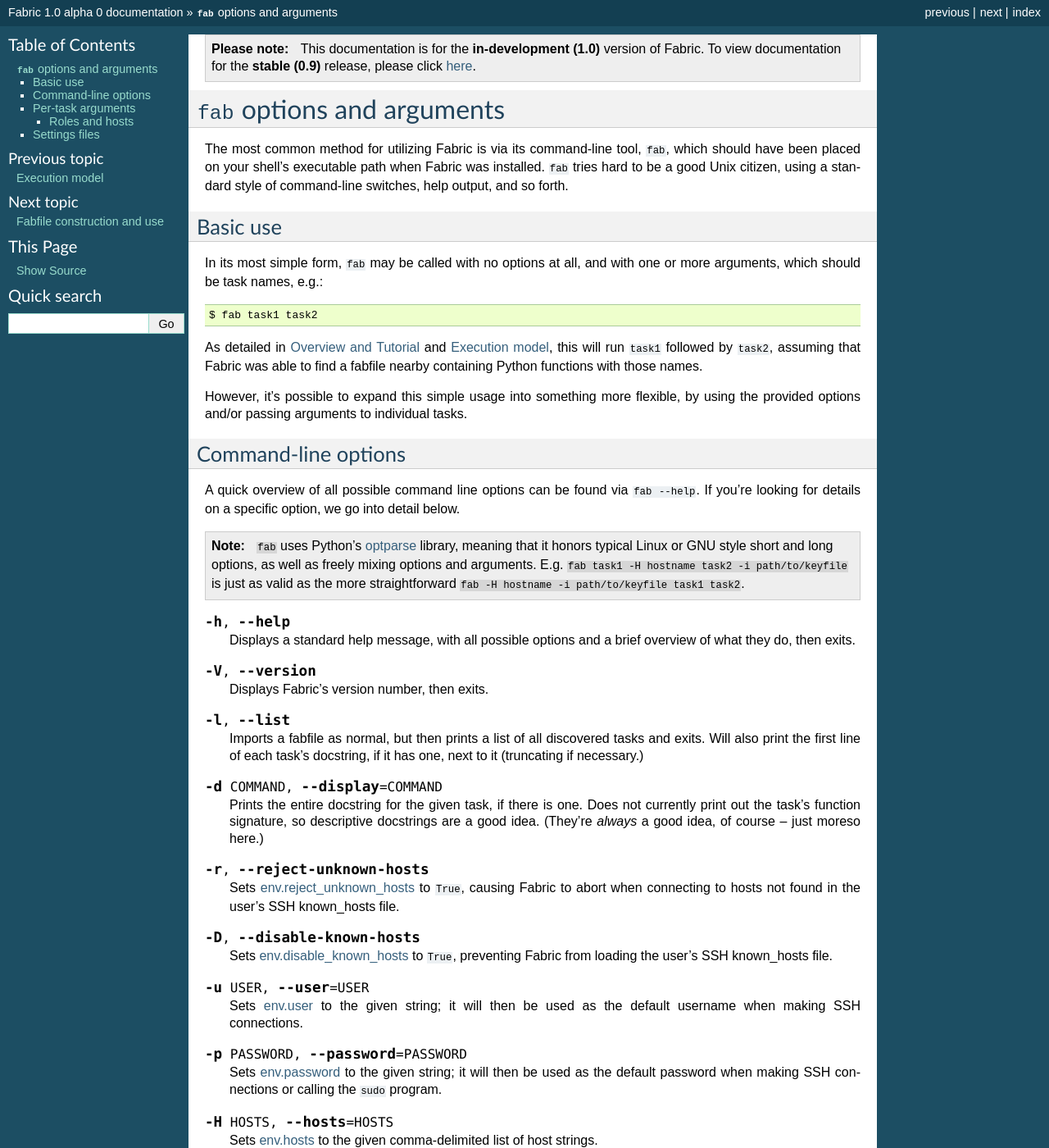
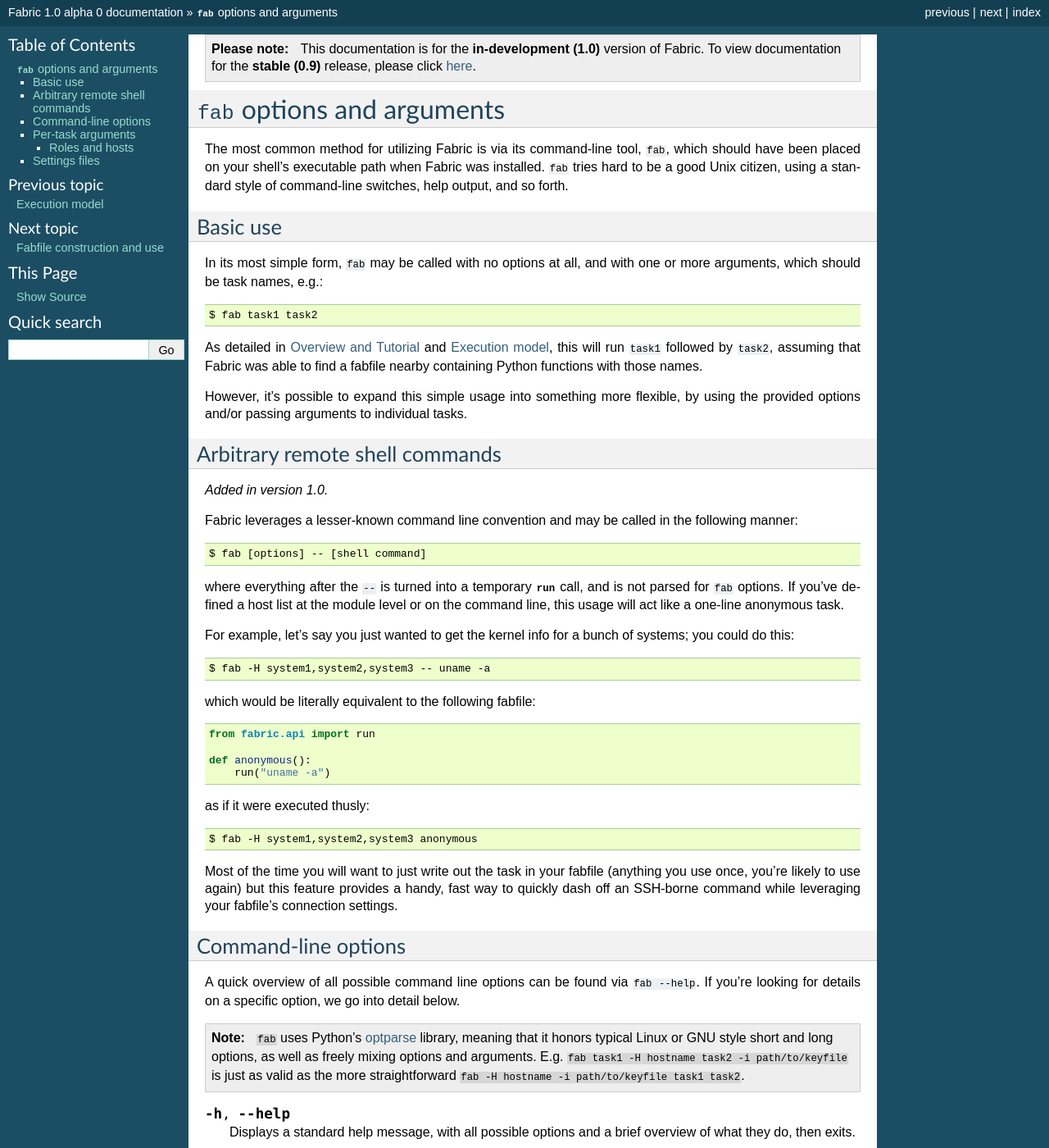
Before and after one commit to fabric/fabric, a Sphinx documentation site: the page built from docs/usage/fab.rst, in a window 1280 px wide and 1400 px high. Shown: the whole window at 82% size. Built offline with Sphinx 7.4.7, drawn with Linux system fonts in a browser that asks for light colours.

Commit message:
Re #94, add changelog/docs for commit:8bd1501.

```diff
--- a/docs/changes/1.0.rst
+++ b/docs/changes/1.0.rst
@@ -31,4 +31,6 @@
   :ref:`fabfile-discovery`.
 * Disabled some DeprecationWarnings thrown by Paramiko when that library is
   imported into Fabric under Python 2.6.
+* Added support for arbitrary command-line-driven anonymous tasks via ``fab
+  [options] -- [shell command]``. See :ref:`arbitrary-commands`.
 * Various and sundry minor bugfixes and code enhancements.
--- a/docs/usage/fab.rst
+++ b/docs/usage/fab.rst
@@ -23,6 +23,45 @@
 However, it's possible to expand this simple usage into something more
 flexible, by using the provided options and/or passing arguments to individual
 tasks.
+
+
+.. _arbitrary-commands:
+
+Arbitrary remote shell commands
+===============================
+
+.. versionadded:: 1.0
+
+Fabric leverages a lesser-known command line convention and may be called in
+the following manner::
+
+    $ fab [options] -- [shell command]
+
+where everything after the ``--`` is turned into a temporary
+`~fabric.operations.run` call, and is not parsed for ``fab`` options. If you've
+defined a host list at the module level or on the command line, this usage will
+act like a one-line anonymous task.
+
+For example, let's say you just wanted to get the kernel info for a bunch of
+systems; you could do this::
+
+    $ fab -H system1,system2,system3 -- uname -a
+
+which would be literally equivalent to the following fabfile::
+
+    from fabric.api import run
+
+    def anonymous():
+        run("uname -a")
+
+as if it were executed thusly::
+
+    $ fab -H system1,system2,system3 anonymous
+
+Most of the time you will want to just write out the task in your fabfile
+(anything you use once, you're likely to use again) but this feature provides a
+handy, fast way to quickly dash off an SSH-borne command while leveraging your
+fabfile's connection settings.
 
 
 .. _command-line-options:
```
